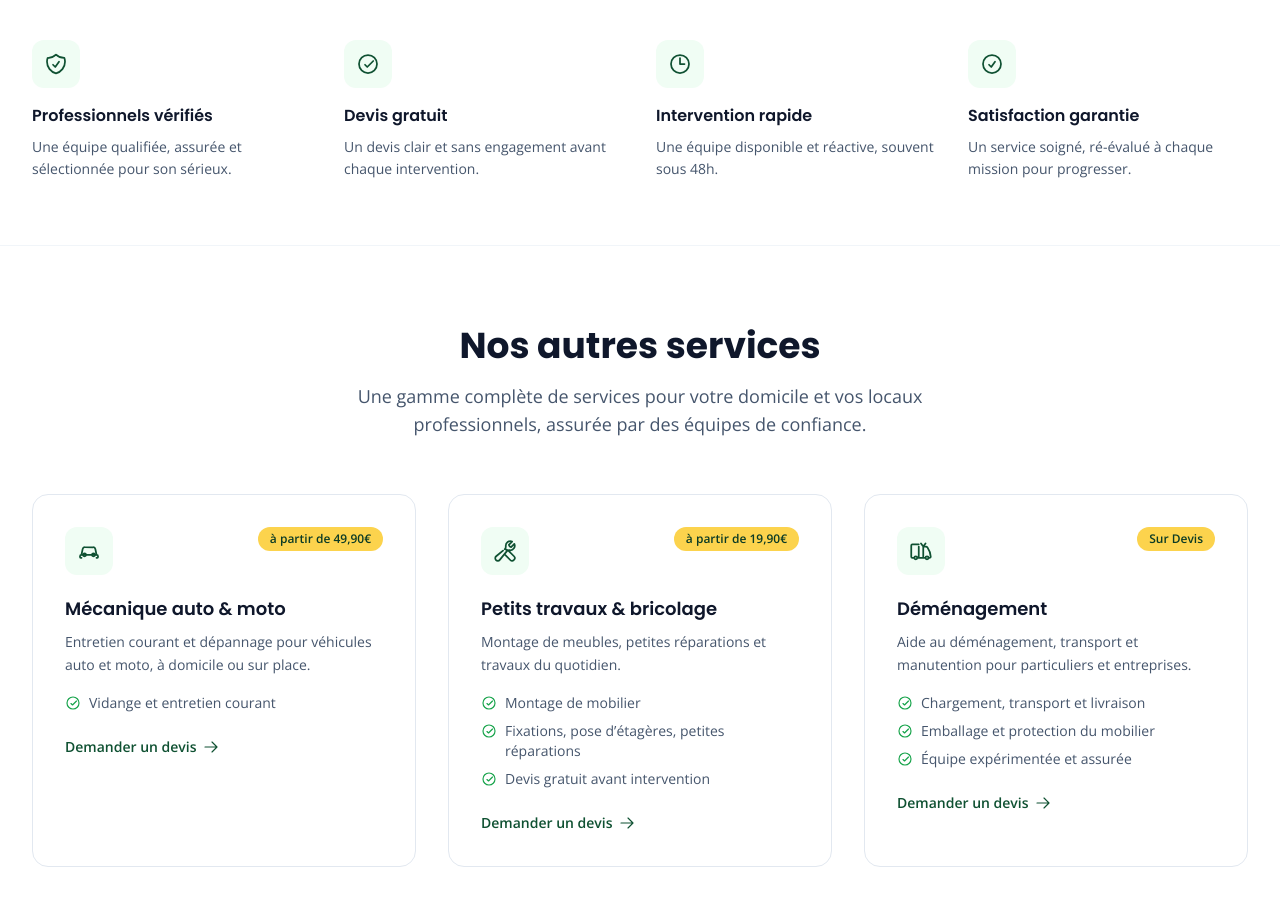
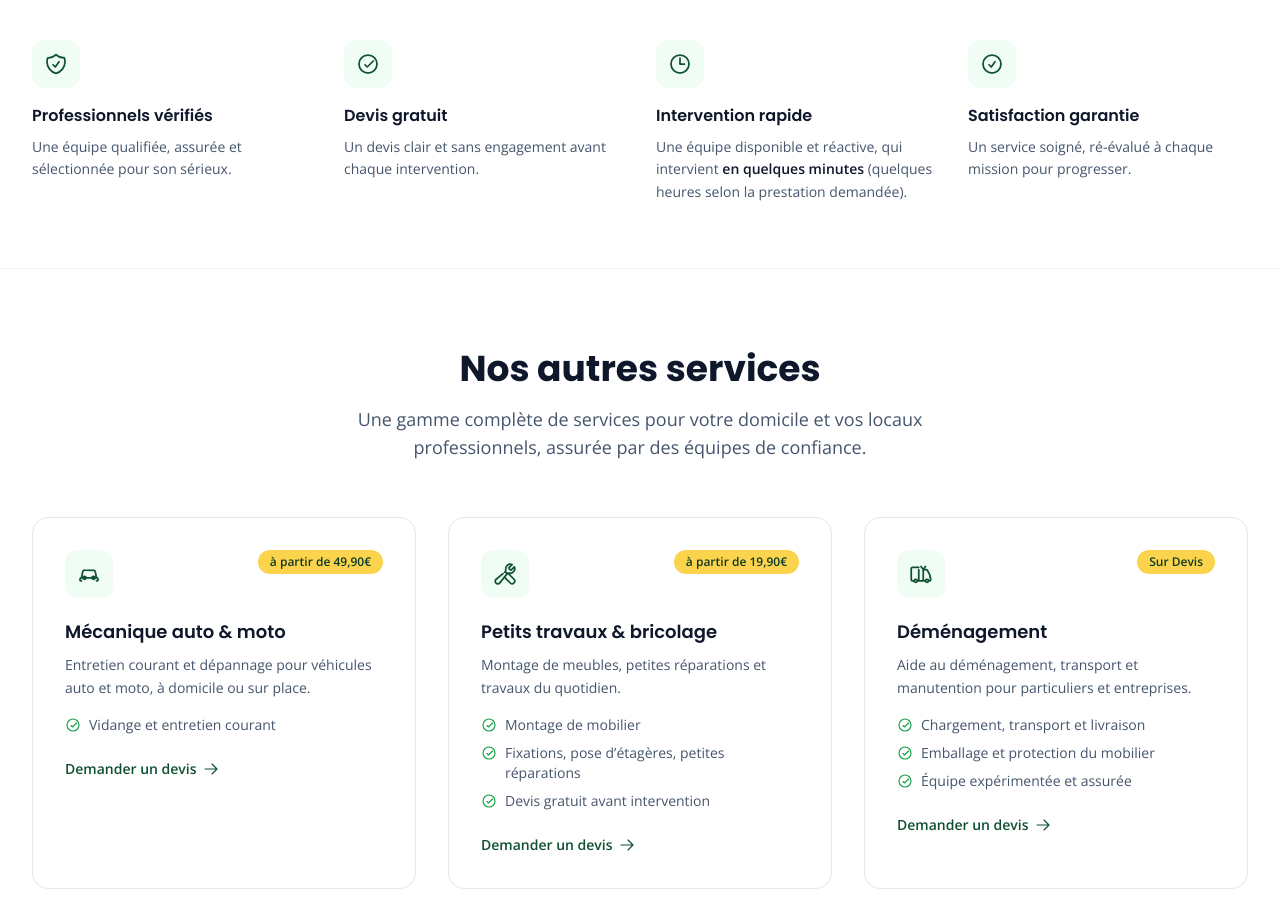
Before and after one commit to lucasA49/nanteservices, a React (Vite) app: page / in a window 1280 px wide. Shown: the part 1740-2638 px from the top of the page. Built offline with nearby package versions, Linux system fonts and the light colour scheme; no server answers.

Commit message:
petite modification du texte sur la partie intervention rapide

```diff
--- a/src/pages/Home.jsx
+++ b/src/pages/Home.jsx
@@ -33,7 +33,13 @@ const trustPoints = [
   {
     icon: IconClock,
     title: 'Intervention rapide',
-    text: "Une équipe disponible et réactive, souvent sous 48h.",
+    text: (
+      <>
+        Une équipe disponible et réactive, qui intervient{' '}
+        <strong className="font-semibold text-slate-900">en quelques minutes</strong> (quelques heures selon la
+        prestation demandée).
+      </>
+    ),
   },
   {
     icon: IconBadge,
```
